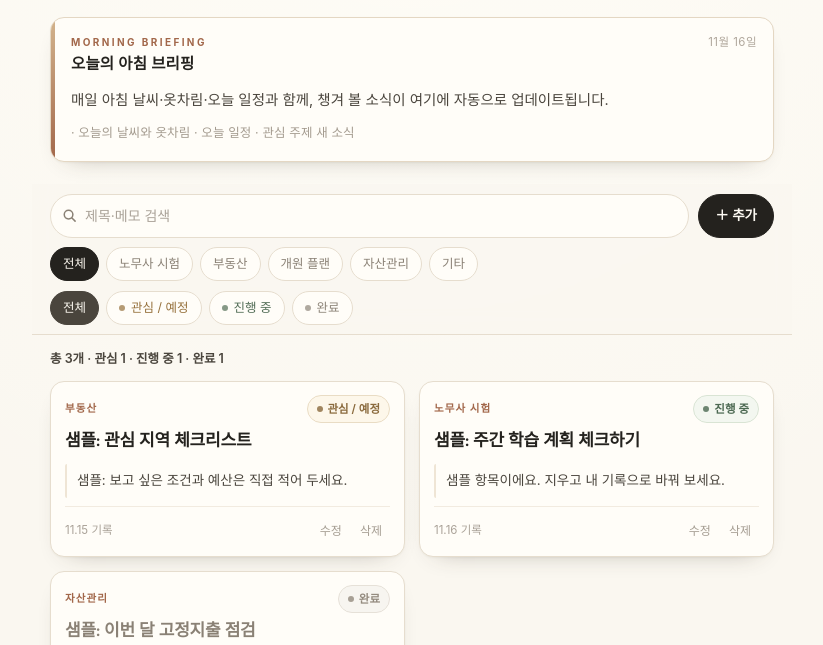
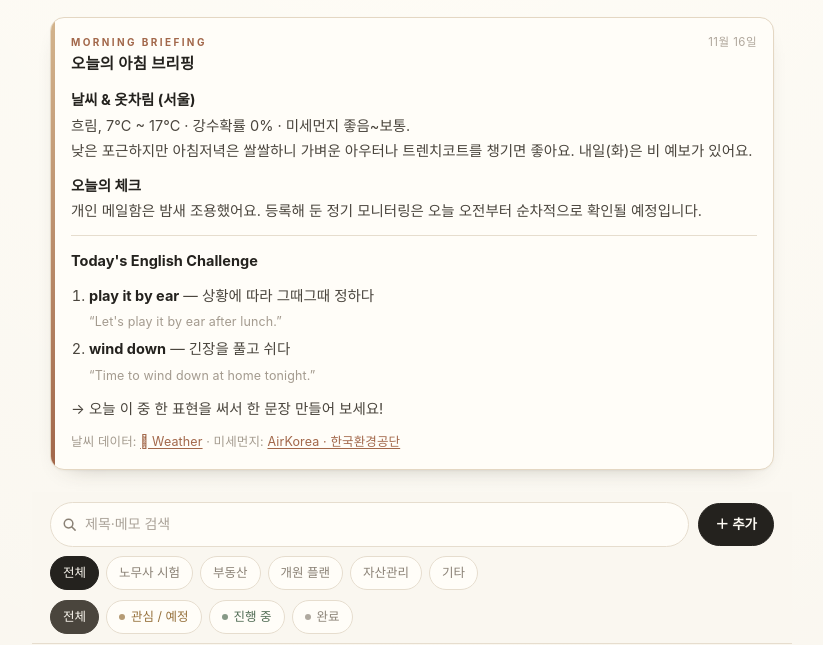
Before and after one commit to irinnnn2-ai/mini-archive, a plain HTML site: page index.html in a window 1280 px wide. Shown: the part 155-800 px from the top of the page, without its empty margins (228-1051 px from the left). Drawn offline with Linux system fonts and the light colour scheme.

Commit message:
Morning briefing for 2026-11-16

```diff
--- a/index.html
+++ b/index.html
@@ -567,8 +567,19 @@
       </div>
       <!-- MORNING_BRIEFING_START -->
       <div class="briefing-body" id="morningBriefing">
-        <p>매일 아침 날씨·옷차림·오늘 일정과 함께, 챙겨 볼 소식이 여기에 자동으로 업데이트됩니다.</p>
-        <p class="briefing-hint">· 오늘의 날씨와 옷차림 · 오늘 일정 · 관심 주제 새 소식</p>
+        <p><strong>날씨 &amp; 옷차림 (서울)</strong><br>
+        흐림, 7°C ~ 17°C · 강수확률 0% · 미세먼지 좋음~보통.<br>
+        낮은 포근하지만 아침저녁은 쌀쌀하니 가벼운 아우터나 트렌치코트를 챙기면 좋아요. 내일(화)은 비 예보가 있어요.</p>
+        <p><strong>오늘의 체크</strong><br>
+        개인 메일함은 밤새 조용했어요. 등록해 둔 정기 모니터링은 오늘 오전부터 순차적으로 확인될 예정입니다.</p>
+        <hr>
+        <p><strong>Today's English Challenge</strong></p>
+        <ol>
+          <li><strong>play it by ear</strong> — 상황에 따라 그때그때 정하다<br><span class="briefing-hint">&ldquo;Let's play it by ear after lunch.&rdquo;</span></li>
+          <li><strong>wind down</strong> — 긴장을 풀고 쉬다<br><span class="briefing-hint">&ldquo;Time to wind down at home tonight.&rdquo;</span></li>
+        </ol>
+        <p>→ 오늘 이 중 한 표현을 써서 한 문장 만들어 보세요!</p>
+        <p class="briefing-hint">날씨 데이터: <a href="https://developer.apple.com/weatherkit/data-source-attribution/">&#xF8FF; Weather</a> · 미세먼지: <a href="https://www.airkorea.or.kr/">AirKorea · 한국환경공단</a></p>
       </div>
       <!-- MORNING_BRIEFING_END -->
     </section>
```
